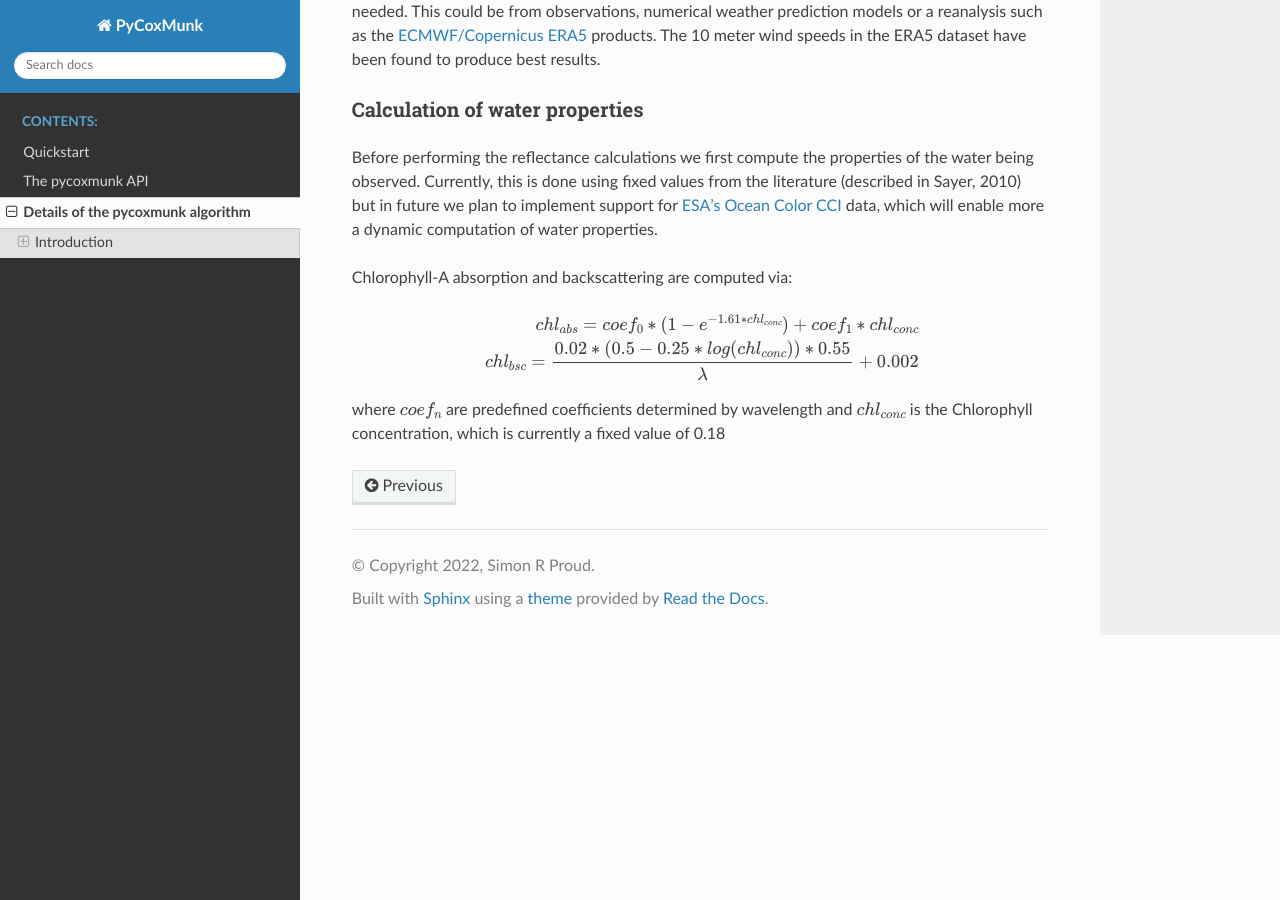
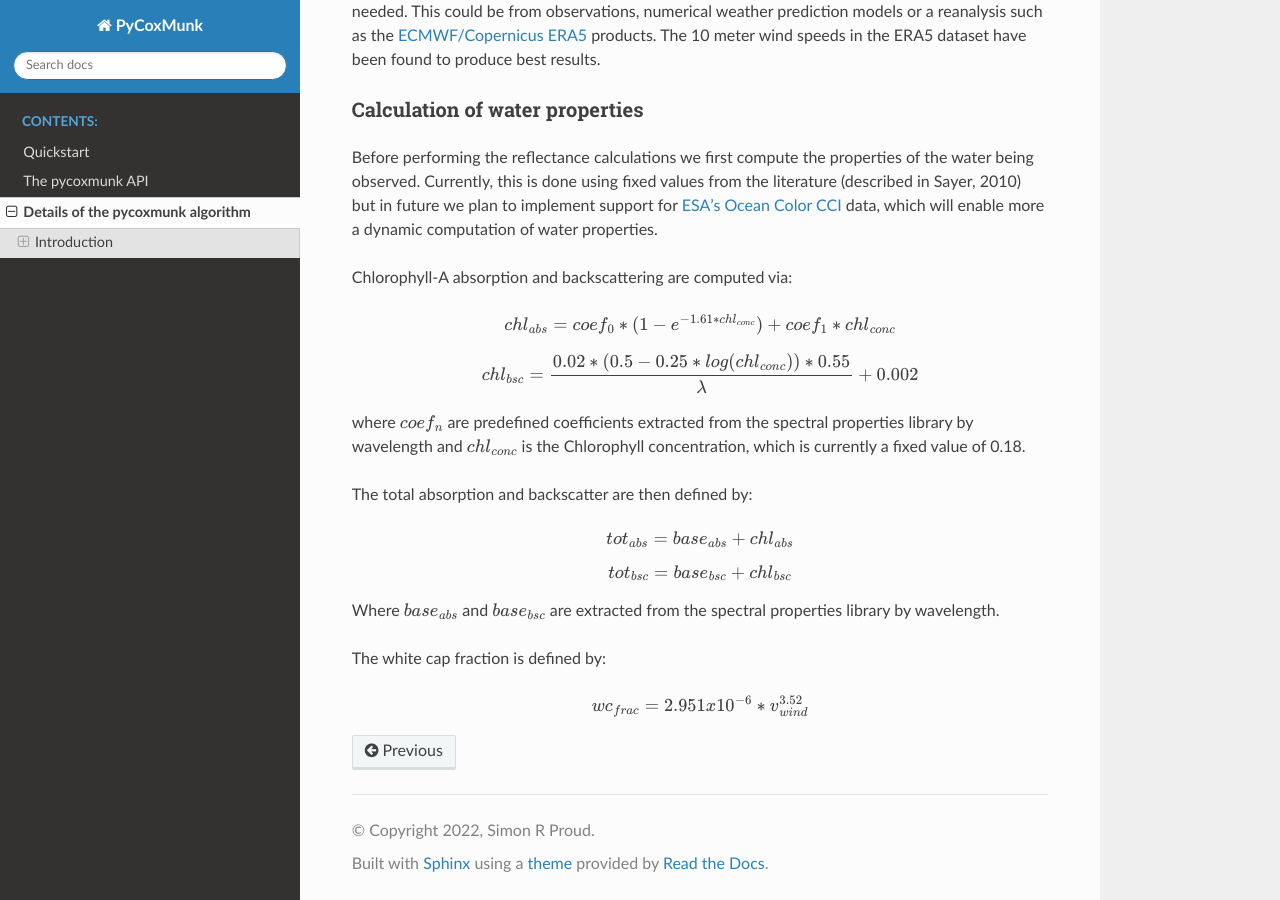
Before and after one commit to simonrp84/PyCoxMunk, a Sphinx documentation site: the page built from docs/pcm_technical.rst, in a window 1280 px wide and 900 px high, scrolled down 1176 px. Built offline with Sphinx 7.4.7 and the Read the Docs theme 2.0.0, drawn with Linux system fonts in a browser that asks for light colours.

Commit message:
Update documentation

```diff
--- a/docs/pcm_technical.rst
+++ b/docs/pcm_technical.rst
@@ -62,8 +62,23 @@ Chlorophyll-A absorption and backscattering are computed via:
 .. math::
 
     {chl_{abs}} = coef_0 * ( 1 - e^{-1.61 * chl_{conc}}) + coef_1 * chl_{conc}
+.. math::
 
     {chl_{bsc}} = \frac{0.02 * ( 0.5 - 0.25 * log(chl_{conc})) * 0.55}{\lambda} + 0.002
 
-where :math:`coef_n` are predefined coefficients determined by wavelength and :math:`chl_{conc}` is the Chlorophyll
-concentration, which is currently a fixed value of 0.18
+where :math:`coef_n` are predefined coefficients extracted from the spectral properties library by wavelength
+and :math:`chl_{conc}` is the Chlorophyll concentration, which is currently a fixed value of 0.18.
+
+The total absorption and backscatter are then defined by:
+
+.. math::
+    {tot_{abs}} = base_{abs} + chl_{abs}
+.. math::
+    {tot_{bsc}} = base_{bsc} + chl_{bsc}
+
+Where :math:`base_{abs}` and :math:`base_{bsc}` are extracted from the spectral properties library by wavelength.
+
+The white cap fraction is defined by:
+
+.. math::
+    {wc_{frac}} = 2.951x10^{-6} * v_{wind}^{3.52}
```
